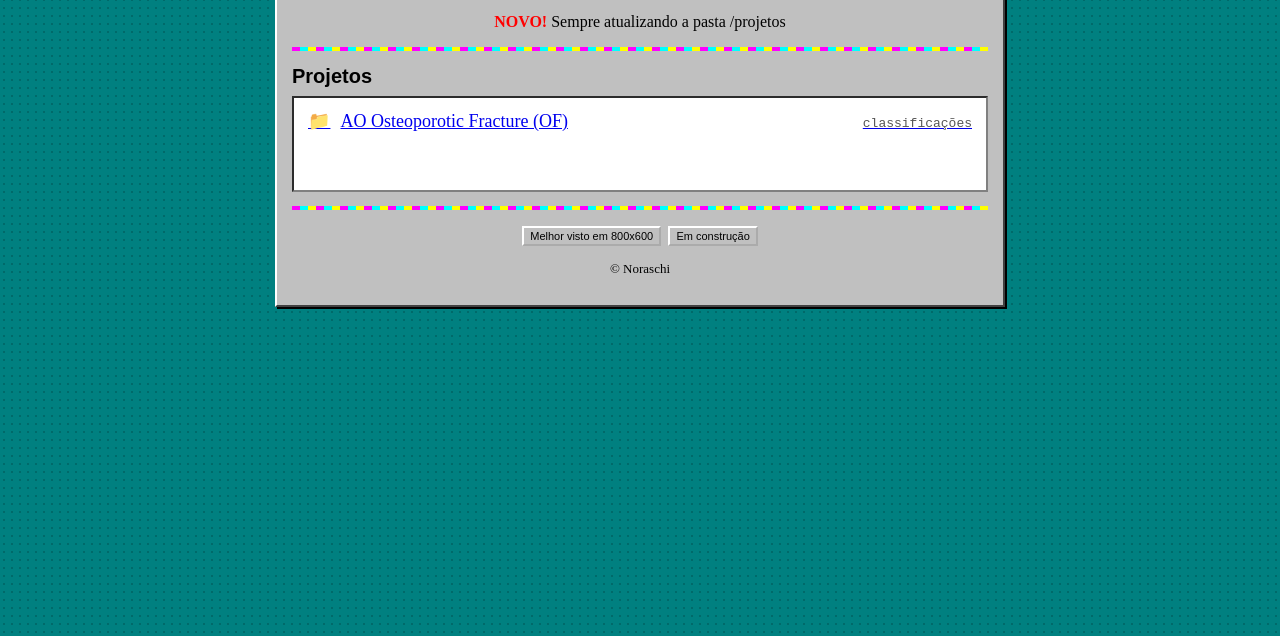
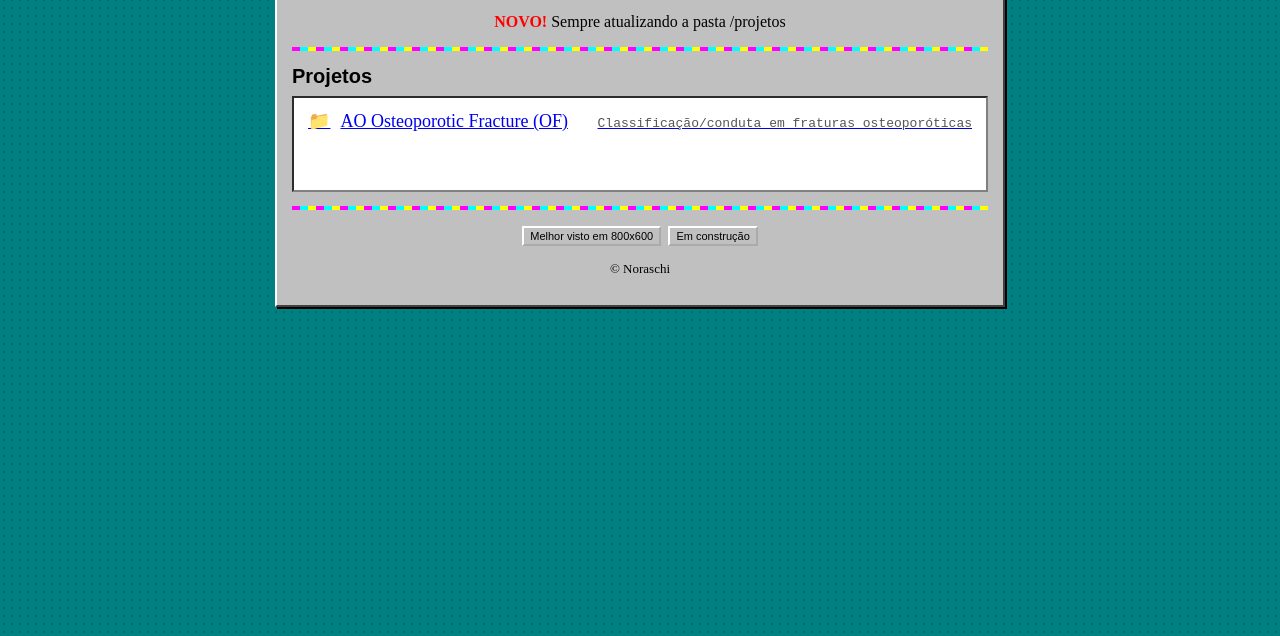
Before and after one commit to noraschi/noraschi.github.io, a plain HTML site: page index.html in a window 1280 px wide. Shown: the part 164-800 px from the top of the page. Drawn offline with Linux system fonts and the light colour scheme.

Commit message:
Update project note for AO Osteoporotic Fracture

```diff
--- a/index.html
+++ b/index.html
@@ -69,7 +69,7 @@
        nota:  uma descrição curta (opcional)
      ===================================================== */
   const projetos = [
-    { nome: "AO Osteoporotic Fracture (OF)", link: "projetos/dgou-of.html", nota: "classificações" },
+    { nome: "AO Osteoporotic Fracture (OF)", link: "projetos/dgou-of.html", nota: "Classificação/conduta em fraturas osteoporóticas" },
     // { nome: "Simulador de Pêndulo", link: "projetos/pendulo.html", nota: "física" },
     // { nome: "Simulador de Juros",   link: "projetos/juros.html",   nota: "finanças" },
   ];
```
